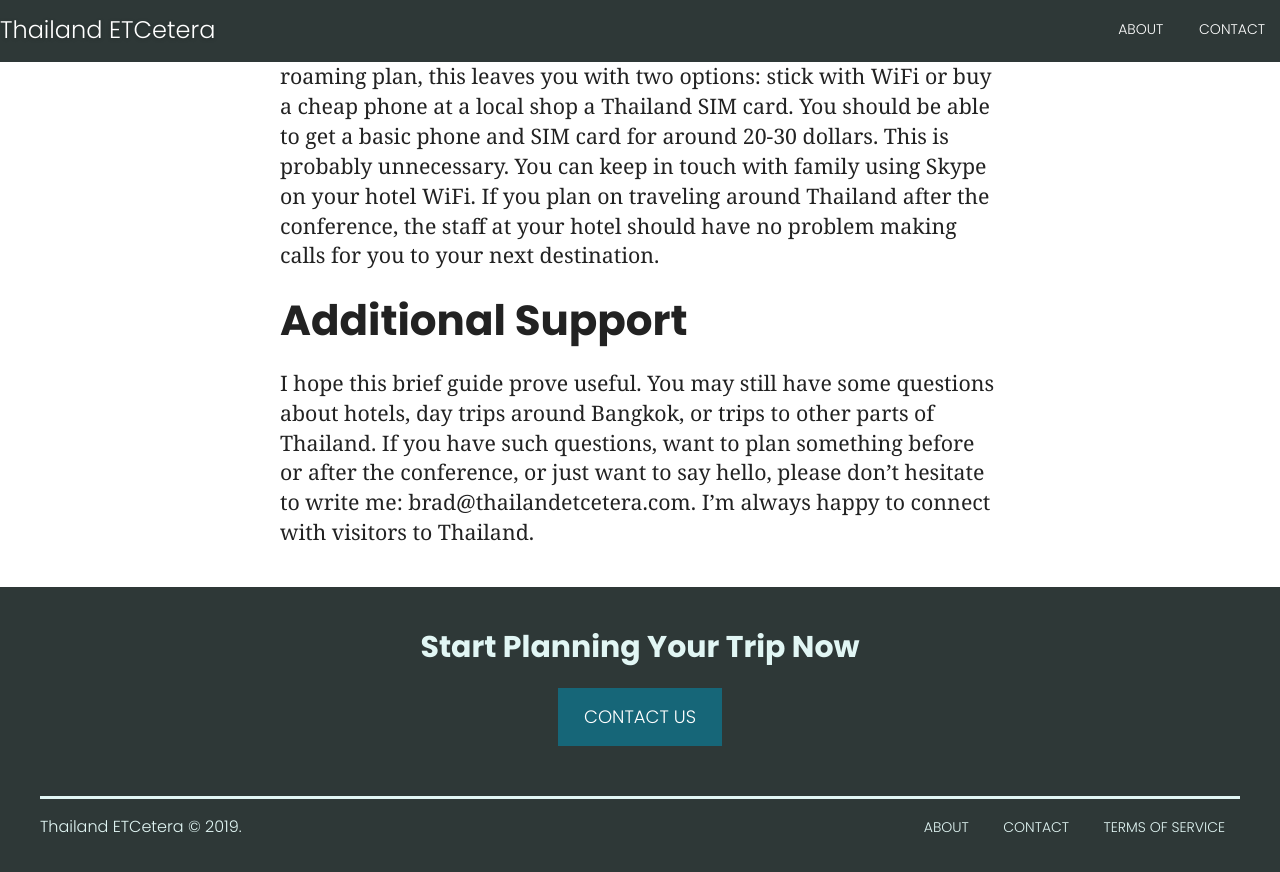
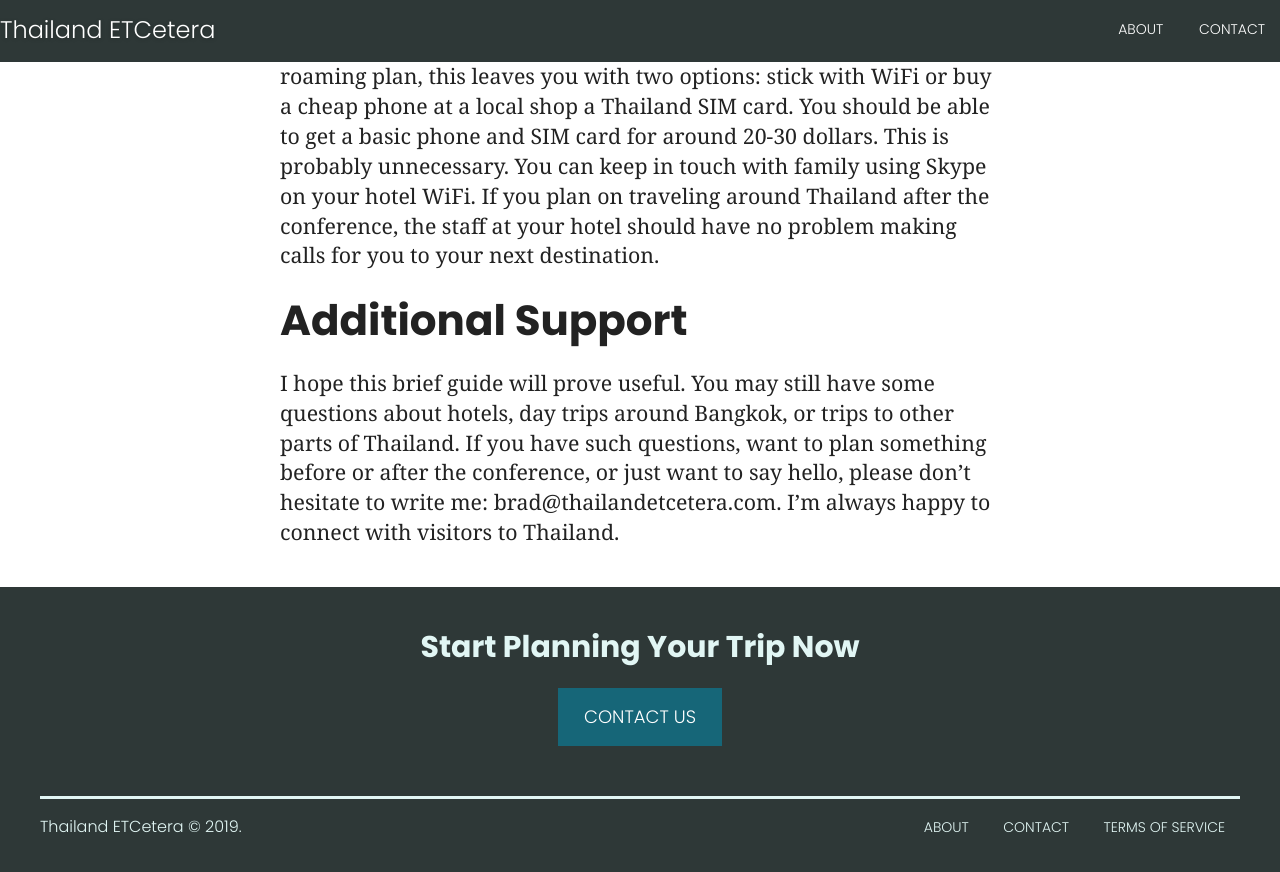
Before and after one commit to akaligo/akaligo.github.io, a Jekyll site: the page built from _pages/nea.md, in a window 1280 px wide and 900 px high, scrolled down 3918 px. Shown: the top 872 px of the window. Built offline with Jekyll 4.4.1, drawn with Linux system fonts in a browser that asks for light colours; nearby versions of some CDN libraries; some web fonts are replaced; some of the changed text lies outside the part shown.

Commit message:
Edit /nea page grammar

```diff
--- a/_pages/nea.md
+++ b/_pages/nea.md
@@ -59,4 +59,4 @@ You're US cell phone will work fine connecting to WiFi hotspots, but voice call
 
 ## Additional Support
 
-I hope this brief guide prove useful. You may still have some questions about hotels, day trips around Bangkok, or trips to other parts of Thailand. If you have such questions, want to plan something before or after the conference, or just want to say hello, please don't hesitate to write me: brad@thailandetcetera.com. I'm always happy to connect with visitors to Thailand.
+I hope this brief guide will prove useful. You may still have some questions about hotels, day trips around Bangkok, or trips to other parts of Thailand. If you have such questions, want to plan something before or after the conference, or just want to say hello, please don't hesitate to write me: brad@thailandetcetera.com. I'm always happy to connect with visitors to Thailand.
```
Also changed, not shown: other parts of _pages/nea.md (+1 -1 lines).
